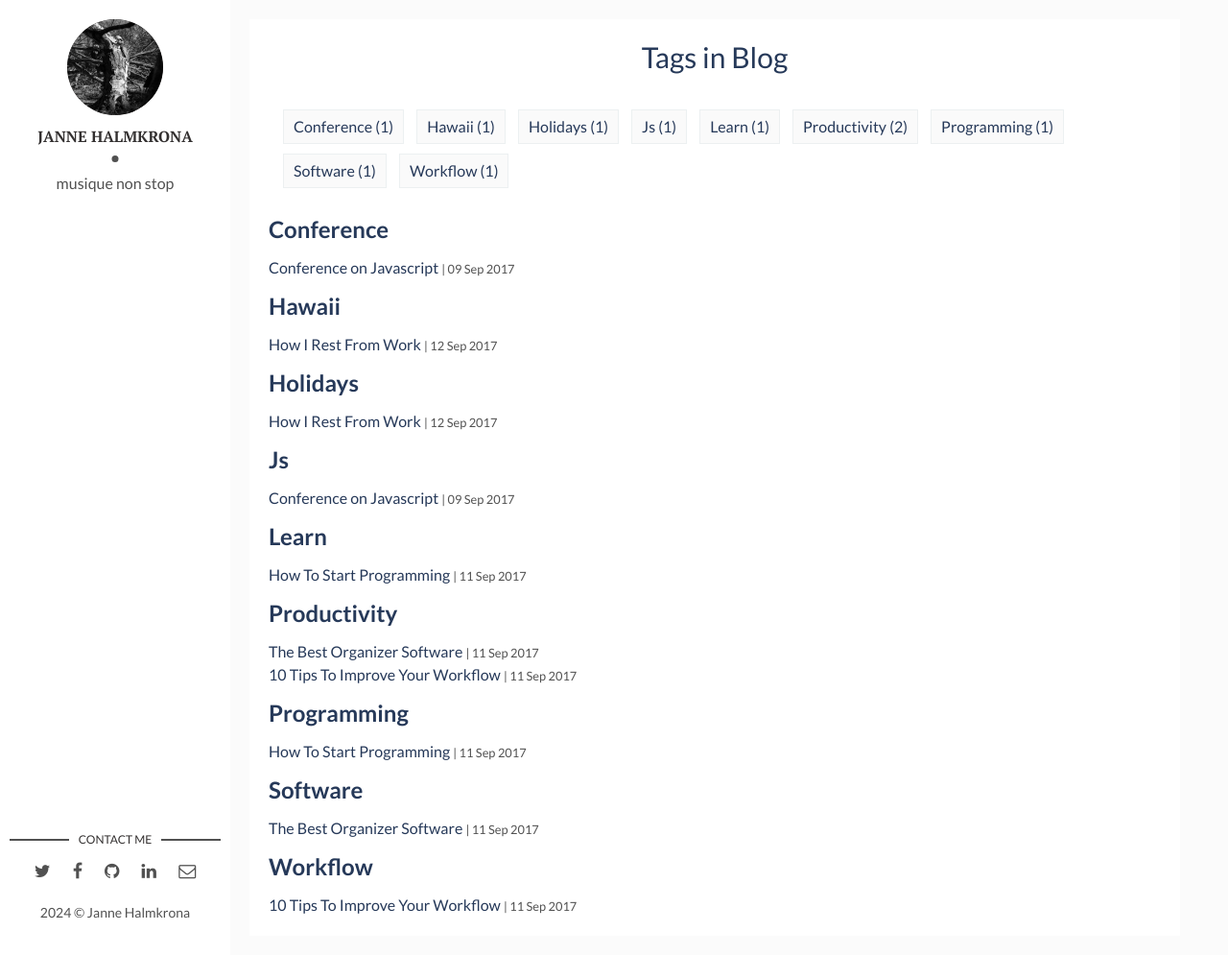
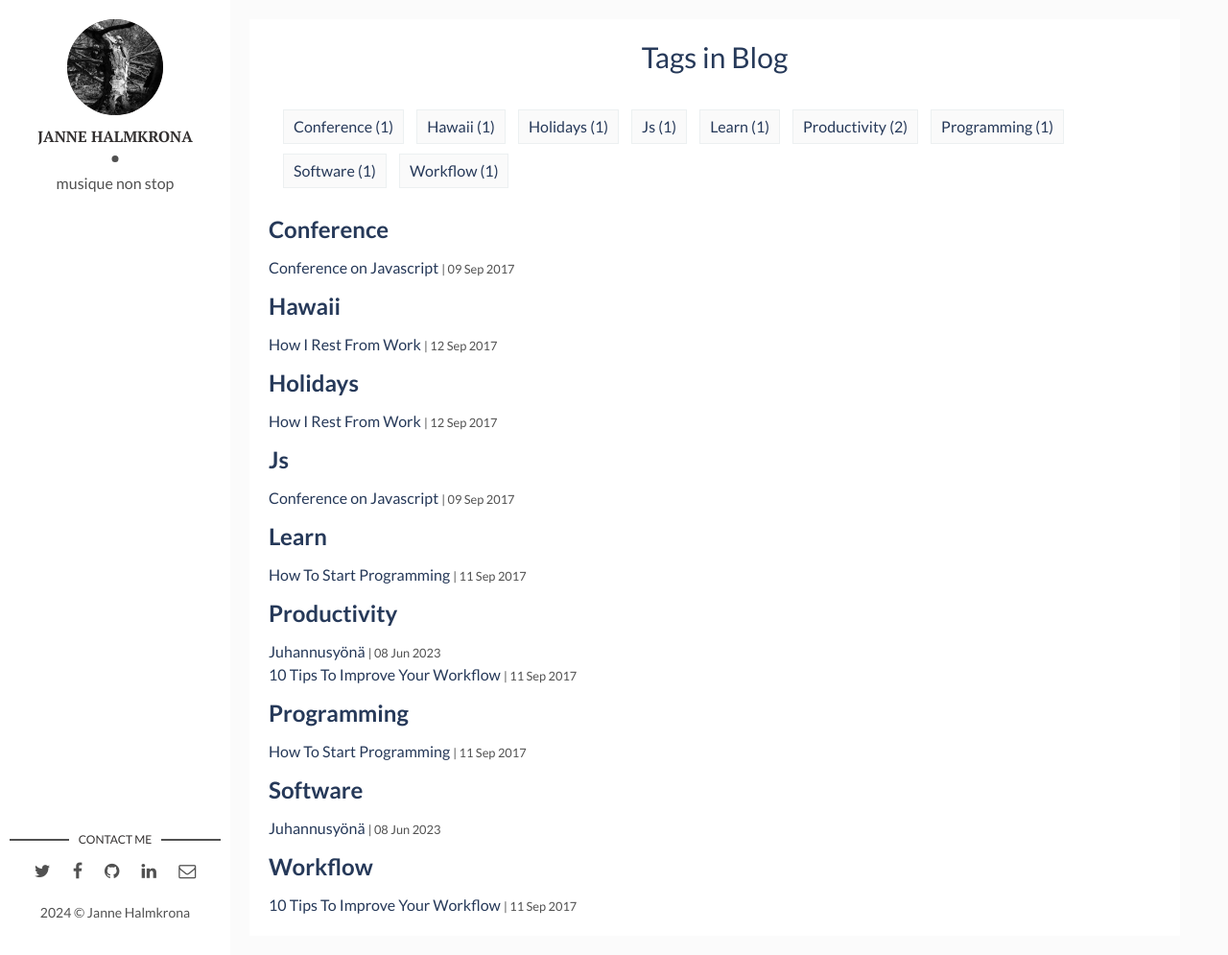
Before and after one commit to jannezz/jannezz.github.io, a Jekyll site: the page built from tags.html, in a window 1280 px wide and 995 px high. Shown: the whole window at 96% size. Built offline with Jekyll 4.4.1, drawn with Linux system fonts in a browser that asks for light colours.

Commit message:
pic test

```diff
--- a/_posts/2017-09-12-the-best-organizer-software.markdown
+++ b/_posts/2017-09-12-the-best-organizer-software.markdown
@@ -1,9 +1,9 @@
 ---
 layout: post
-title: The Best Organizer Software
-date: 2017-09-12 00:00:00 +0300
-description: You’ll find this post in your `_posts` directory. Go ahead and edit it and re-build the site to see your changes. # Add post description (optional)
-img: software.jpg # Add image post (optional)
+title: Juhannusyönä
+date: 2023-06-09 00:00:00 +0300
+description: # Add post description (optional)
+img: juhannusyönä.jpg # Add image post (optional)
 tags: [Productivity, Software] # add tag
 ---
 
```
Also changed, not shown: assets/img/david-freeman.jpg (deleted), assets/img/juhannusyönä.jpg (added), 1 other file.
